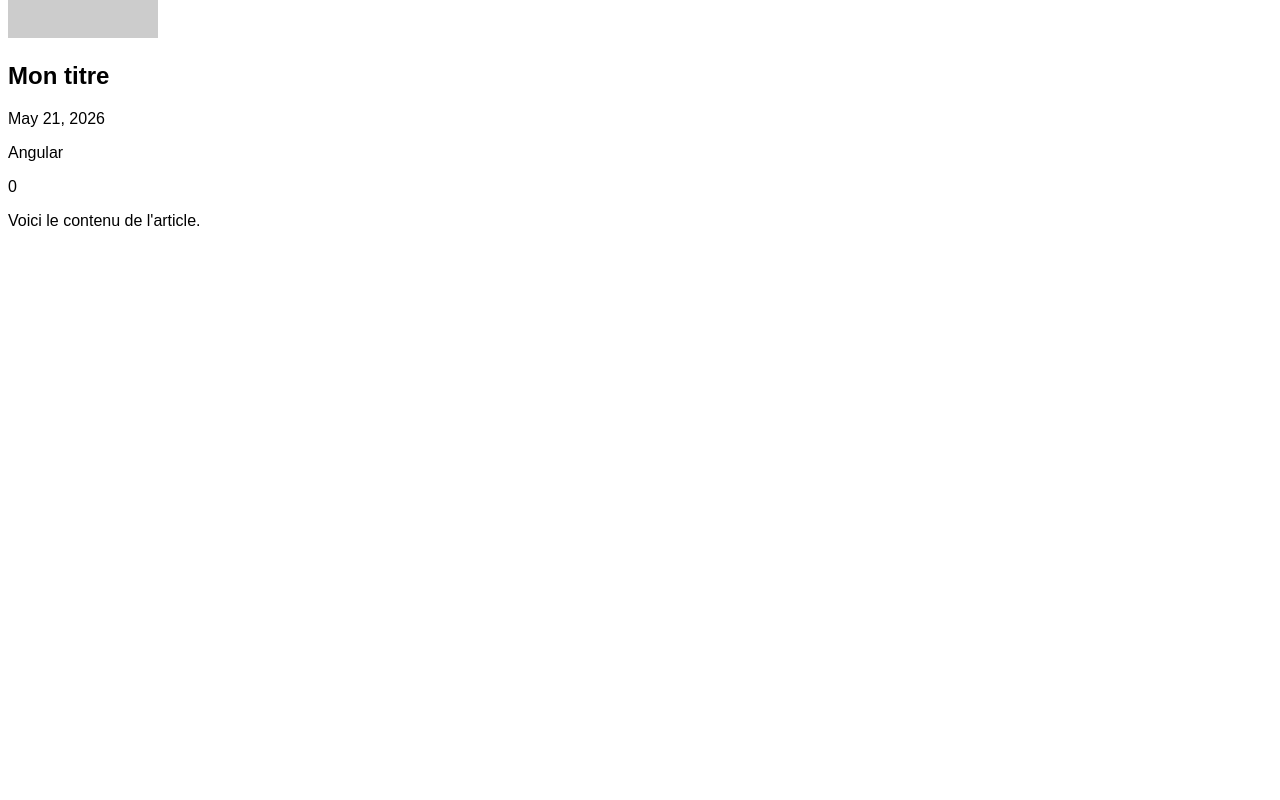
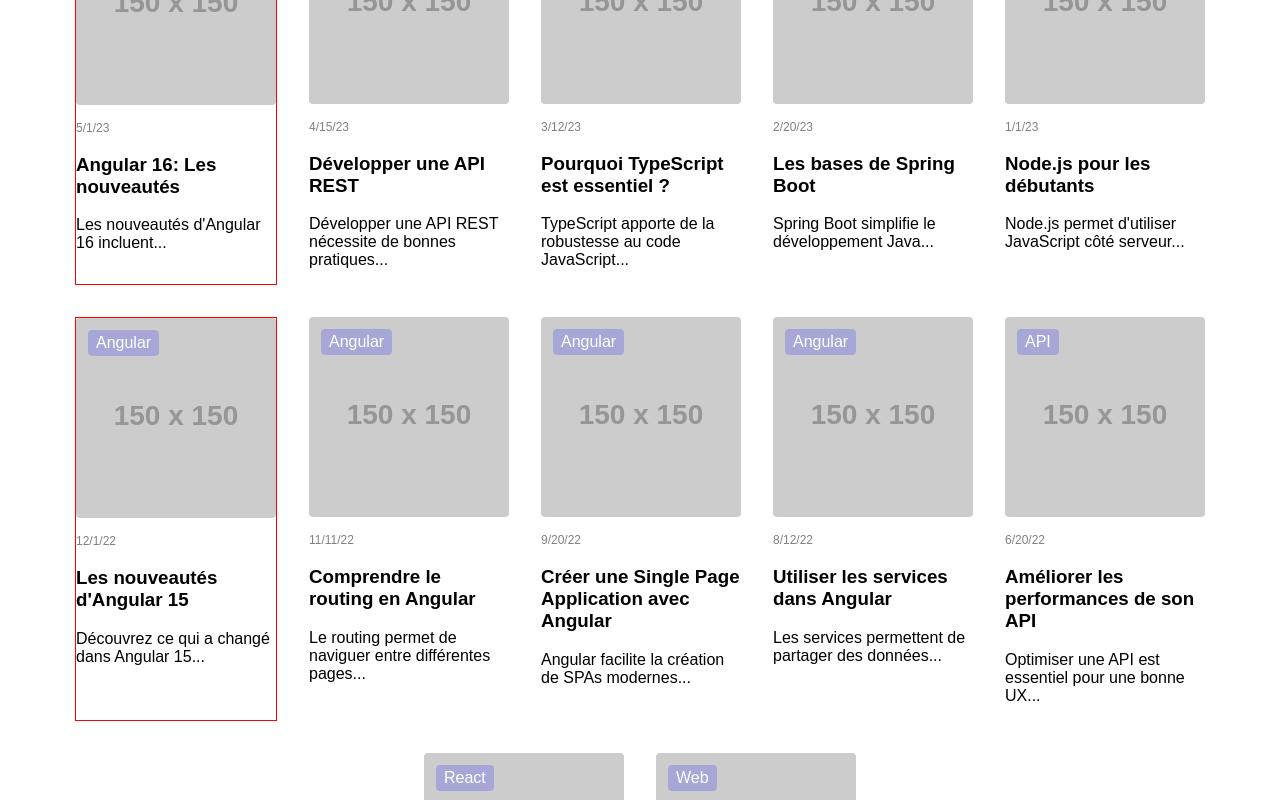
Before and after one commit to RieuThomas/wild-blog, an Angular app: page / in a window 1280 px wide. Shown: the part 360-1160 px from the top of the page. Before the commit the page ends 800 px from the top, so only its background shows below. Built offline with nearby package versions, Linux system fonts and the light colour scheme.

Commit message:
addition of list of articles, style of article and list

```diff
--- a/src/app/components/article-list/article-list.component.html
+++ b/src/app/components/article-list/article-list.component.html
@@ -1,8 +1,15 @@
-<article>
-    <img [src] = "article.image" [alt]="article.title">
-    <h1>{{ article.title }}</h1>
-    <p>{{ article.createdAt | date:'longDate' }}</p>
-    <p>{{ article.categoryName }}</p>
-    <p>{{ article.likeCount }}</p>
-    <p>{{ article.content }}</p>
-</article>
+<section>
+    @for(article of articles; track article.id) {
+        @if(article.isPublished){
+            <article [ngClass]="{'popular-article' : article.likeCount > 200}">
+                <div class="img-container">
+                    <img [src] = "article.image" [alt]="article.title">
+                    <p>{{ article.categoryName }}</p>
+                </div>
+                <p class="date">{{ article.createdAt | date:'shortDate' }}</p>
+                <h3>{{ article.title }}</h3>
+                <p>{{ article.content }}</p>
+            </article>
+        }
+    }
+</section>
--- a/src/app/components/article-list/article-list.component.scss
+++ b/src/app/components/article-list/article-list.component.scss
@@ -0,0 +1,41 @@
+section {
+  display: flex;
+  flex-wrap: wrap;
+  gap: 32px;
+  justify-content: center;
+  margin-top: 16px;
+}
+
+article {
+  width: 200px;
+}
+
+article .date {
+    color: gray;
+    font-size: 12px;
+}
+
+.img-container {
+    position: relative;
+}
+
+.img-container img {
+    width: 100%;
+    height: 100%;
+    object-fit: cover;
+    border-radius: 4px;
+}
+
+.img-container p {
+    position: absolute;
+    top: 0;
+    border-radius: 4px;
+    background-color: rgba(131, 133, 225, 0.505);
+    color: white;
+    margin: 12px;
+    padding: 4px 8px;
+}
+
+.popular-article {
+  border: 1px red solid;
+}
--- a/src/app/components/article-list/article-list.component.ts
+++ b/src/app/components/article-list/article-list.component.ts
@@ -1,21 +1,191 @@
 import { Component } from '@angular/core';
 import { Article } from '../../models/article.models';
-import { DatePipe } from '@angular/common';
+import { DatePipe, NgClass } from '@angular/common';
 
 @Component({
   selector: 'app-article-list',
-  imports: [DatePipe],
+  standalone: true,
+  imports: [DatePipe, NgClass],
   templateUrl: './article-list.component.html',
   styleUrl: './article-list.component.scss',
 })
 export class ArticleList {
-  article : Article = {
-    title: "Mon titre",
-    content: 'Voici le contenu de l\'article.',
-    image: 'https://placehold.co/150x150',
-    createdAt: new Date(),
-    isPublished: false,
-    likeCount: 0,
-    categoryName: 'Angular',
-  }
+  articles: Article[] = [
+    {
+      id: 1,
+      title: 'Angular 16: Les nouveautés',
+      content: 'Les nouveautés d\'Angular 16 incluent...',
+      createdAt: new Date('2023-05-01'),
+      image: 'https://placehold.co/150x150',
+      likeCount: 233,
+      isPublished: true,
+      categoryName: 'Angular',
+      isLiked: false,
+    },
+    {
+      id: 2,
+      title: 'Développer une API REST',
+      content: 'Développer une API REST nécessite de bonnes pratiques...',
+      createdAt: new Date('2023-04-15'),
+      image: 'https://placehold.co/150x150',
+      likeCount: 99,
+      isPublished: true,
+      categoryName: 'API',
+      isLiked: false,
+    },
+    {
+      id: 3,
+      title: 'Pourquoi TypeScript est essentiel ?',
+      content: 'TypeScript apporte de la robustesse au code JavaScript...',
+      createdAt: new Date('2023-03-12'),
+      image: 'https://placehold.co/150x150',
+      likeCount: 95,
+      isPublished: true,
+      categoryName: 'JavaScript',
+      isLiked: false,
+    },
+    {
+      id: 4,
+      title: 'Les bases de Spring Boot',
+      content: 'Spring Boot simplifie le développement Java...',
+      createdAt: new Date('2023-02-20'),
+      image: 'https://placehold.co/150x150',
+      likeCount: 80,
+      isPublished: true,
+      categoryName: 'Spring',
+      isLiked: false,
+    },
+    {
+      id: 5,
+      title: 'Introduction à RxJS',
+      content: 'RxJS facilite la gestion des données asynchrones...',
+      createdAt: new Date('2023-01-15'),
+      image: 'https://placehold.co/150x150',
+      likeCount: 65,
+      isPublished: false,
+      categoryName: 'JavaScript',
+      isLiked: false,
+    },
+    {
+      id: 6,
+      title: 'Node.js pour les débutants',
+      content: 'Node.js permet d\'utiliser JavaScript côté serveur...',
+      createdAt: new Date('2023-01-01'),
+      image: 'https://placehold.co/150x150',
+      likeCount: 150,
+      isPublished: true,
+      categoryName: 'JavaScript',
+      isLiked: false,
+    },
+    {
+      id: 7,
+      title: 'Guide de démarrage avec MongoDB',
+      content: 'MongoDB est une base de données NoSQL...',
+      createdAt: new Date('2023-03-05'),
+      image: 'https://placehold.co/150x150',
+      likeCount: 45,
+      isPublished: false,
+      categoryName: 'Base de données',
+      isLiked: false,
+    },
+    {
+      id: 8,
+      title: 'Les nouveautés d\'Angular 15',
+      content: 'Découvrez ce qui a changé dans Angular 15...',
+      createdAt: new Date('2022-12-01'),
+      image: 'https://placehold.co/150x150',
+      likeCount: 220,
+      isPublished: true,
+      categoryName: 'Angular',
+      isLiked: false,
+    },
+    {
+      id: 9,
+      title: 'Comprendre le routing en Angular',
+      content: 'Le routing permet de naviguer entre différentes pages...',
+      createdAt: new Date('2022-11-11'),
+      image: 'https://placehold.co/150x150',
+      likeCount: 90,
+      isPublished: true,
+      categoryName: 'Angular',
+      isLiked: false,
+    },
+    {
+      id: 10,
+      title: 'GraphQL vs REST: Lequel choisir ?',
+      content: 'GraphQL et REST sont deux approches pour les APIs...',
+      createdAt: new Date('2022-10-15'),
+      image: 'https://placehold.co/150x150',
+      likeCount: 75,
+      isPublished: false,
+      categoryName: 'API',
+      isLiked: false,
+    },
+    {
+      id: 11,
+      title: 'Créer une Single Page Application avec Angular',
+      content: 'Angular facilite la création de SPAs modernes...',
+      createdAt: new Date('2022-09-20'),
+      image: 'https://placehold.co/150x150',
+      likeCount: 92,
+      isPublished: true,
+      categoryName: 'Angular',
+      isLiked: false,
+    },
+    {
+      id: 12,
+      title: 'Utiliser les services dans Angular',
+      content: 'Les services permettent de partager des données...',
+      createdAt: new Date('2022-08-12'),
+      image: 'https://placehold.co/150x150',
+      likeCount: 50,
+      isPublished: true,
+      categoryName: 'Angular',
+      isLiked: false,
+    },
+    {
+      id: 13,
+      title: 'Les avantages des Web Components',
+      content: 'Les Web Components permettent de créer des éléments...',
+      createdAt: new Date('2022-07-10'),
+      image: 'https://placehold.co/150x150',
+      likeCount: 85,
+      isPublished: false,
+      categoryName: 'Web',
+      isLiked: false,
+    },
+    {
+      id: 14,
+      title: 'Améliorer les performances de son API',
+      content: 'Optimiser une API est essentiel pour une bonne UX...',
+      createdAt: new Date('2022-06-20'),
+      image: 'https://placehold.co/150x150',
+      likeCount: 130,
+      isPublished: true,
+      categoryName: 'API',
+      isLiked: false,
+    },
+    {
+      id: 15,
+      title: 'Les hooks dans React',
+      content: 'Les hooks offrent une nouvelle façon de gérer l\'état...',
+      createdAt: new Date('2022-05-05'),
+      image: 'https://placehold.co/150x150',
+      likeCount: 78,
+      isPublished: true,
+      categoryName: 'React',
+      isLiked: false,
+    },
+    {
+      id: 16,
+      title: 'Introduction aux Progressive Web Apps (PWA)',
+      content: 'Les PWAs combinent les avantages des apps et des sites...',
+      createdAt: new Date('2022-04-01'),
+      image: 'https://placehold.co/150x150',
+      likeCount: 60,
+      isPublished: true,
+      categoryName: 'Web',
+      isLiked: false,
+    }
+];
 }
--- a/src/app/models/article.models.ts
+++ b/src/app/models/article.models.ts
@@ -6,5 +6,7 @@
     isPublished: boolean,
     likeCount: number,
     categoryName: string,
+    id: number,
+    isLiked: boolean,
 
 }
```
